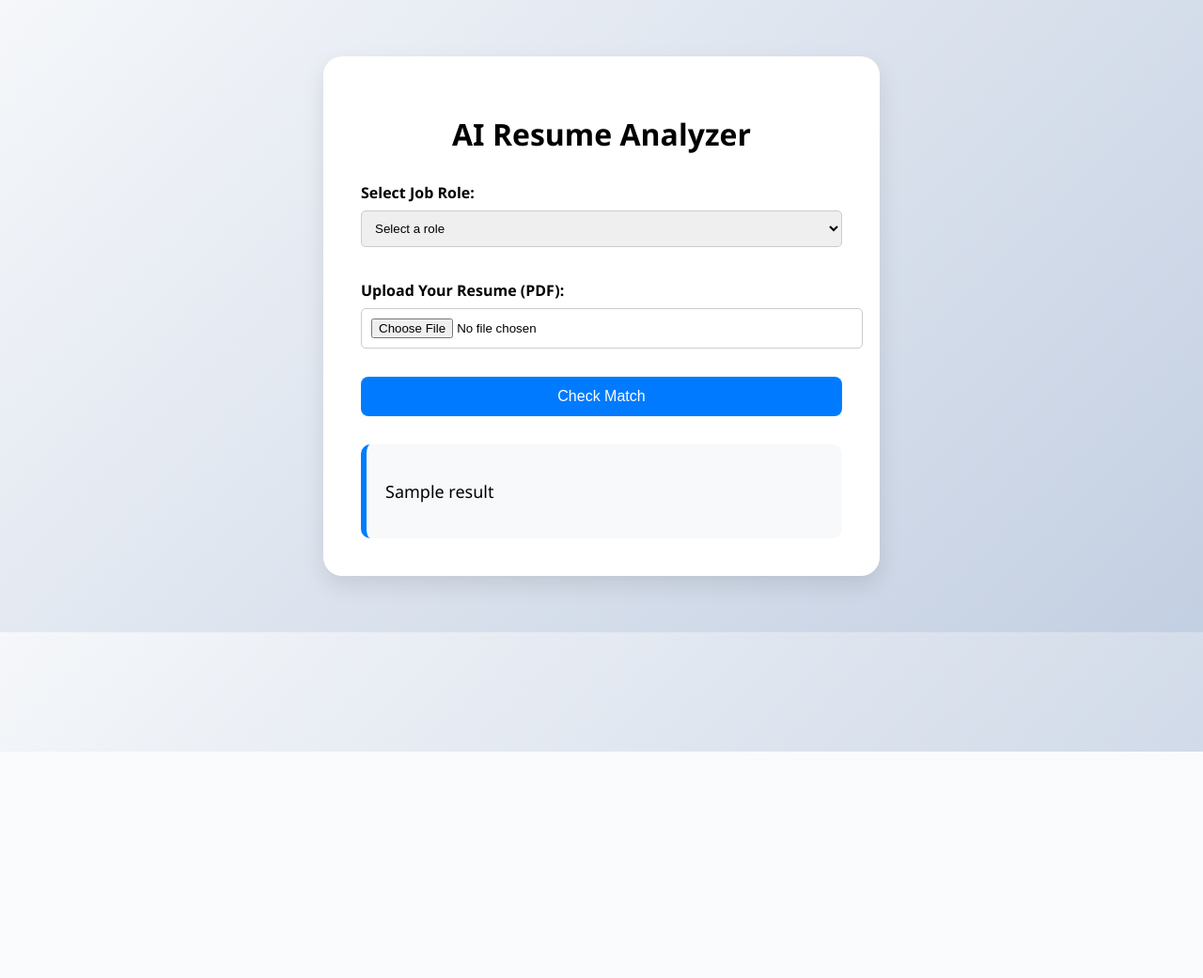
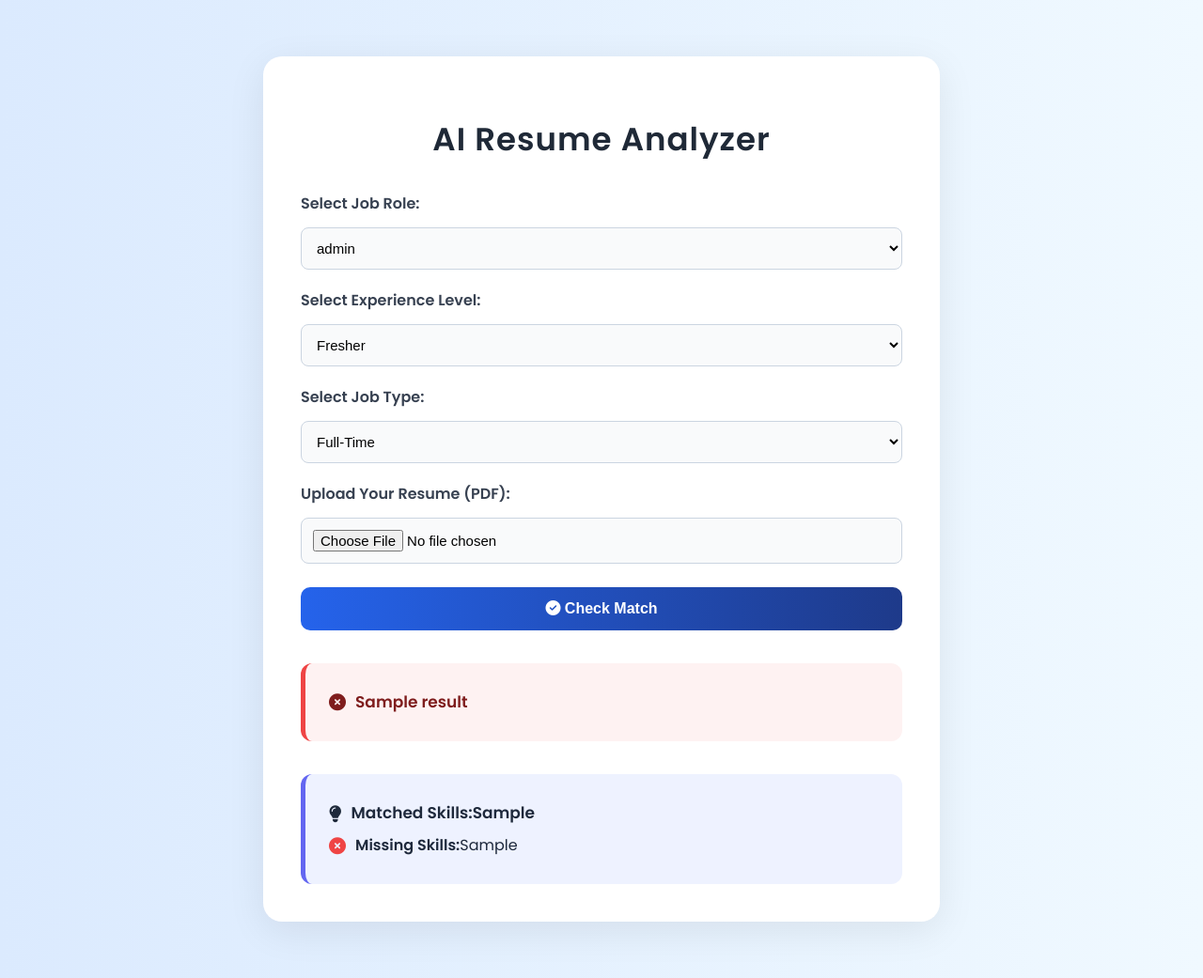
Before and after one commit to sagarc2426/Resume-Analyzer, a Flask app: template templates/index.html in a window 1280 px wide. Shown: the whole page at 94% size. Before the commit the page ends 800 px from the top, so only its background shows below. Run offline with Flask 3, Linux system fonts and the light colour scheme; the template is opened without the code that fills it: most values are stand-ins (such as "Sample title", 1, 10 or a date in 2020).

Commit message:
Enhanced UI design: updated index.html and style.css

```diff
--- a/app.py
+++ b/app.py
@@ -1,48 +1,81 @@
+import os
 from flask import Flask, render_template, request
-import os
-from resume_parser import extract_text_from_pdf, clean_text, match_resume_to_jd
+from resume_parser import extract_text_from_pdf, clean_text, semantic_match, extract_skills, SKILL_SET
 
 app = Flask(__name__)
 UPLOAD_FOLDER = 'resumes'
 app.config['UPLOAD_FOLDER'] = UPLOAD_FOLDER
 
-# Available roles
-JOB_ROLES = {
-    "Software Engineer": "job_roles/software_engineer.txt",
-    "Data Analyst": "job_roles/data_analyst.txt"
-}
+def get_job_roles():
+    roles = {}
+    for filename in os.listdir("job_roles"):
+        if filename.endswith(".txt"):
+            role_name = filename.replace("_", " ").replace(".txt", "").title()
+            roles[role_name] = os.path.join("job_roles", filename)
+    return roles
 
 @app.route("/", methods=["GET", "POST"])
 def index():
     result = ""
+    matched_skills = []
+    missing_skills = []
+    selected_role = ""
+    selected_exp = ""
+    selected_type = ""
+
+    job_roles = get_job_roles()
+
     if request.method == "POST":
-        role = request.form["role"]
-        resume_file = request.files["resume"]
+        role = request.form.get("role")
+        experience = request.form.get("experience")
+        job_type = request.form.get("job_type")
+        resume_file = request.files.get("resume")
 
-        if role not in JOB_ROLES or resume_file.filename == '':
-            result = "Please select a valid role and upload a resume."
+        selected_role = role
+        selected_exp = experience
+        selected_type = job_type
+
+        if not role or role not in job_roles or resume_file.filename == '' or not experience or not job_type:
+            result = "⚠️ Please fill out all fields and upload a resume."
         else:
             resume_path = os.path.join(app.config['UPLOAD_FOLDER'], resume_file.filename)
             resume_file.save(resume_path)
 
             resume_text = clean_text(extract_text_from_pdf(resume_path))
-
-            with open(JOB_ROLES[role], "r") as f:
+            with open(job_roles[role], "r") as f:
                 jd_text = clean_text(f.read())
 
-            score = match_resume_to_jd(resume_text, jd_text)
+            score = semantic_match(resume_text, jd_text)
 
-            if score >= 70:
-                result = f"✅ Yes, your resume matches for the {role} job perfectly! (Score: {score}%)"
+            print("📝 Resume Text:", resume_text[:500])
+            print("📋 JD Text:", jd_text[:500])
+            print("📊 Match Score:", score)
+
+            threshold = {
+                "Fresher": 60,
+                "Intermediate": 70,
+                "Senior": 80
+            }.get(experience, 70)
+
+            if score >= threshold:
+                result = (
+                    f"✅ Yes, your resume matches for the {experience} {job_type} {role} role! (Score: {score}%)"
+                )
             else:
-                result = f"❌ No, your resume does not match well for the {role} role. (Score: {score}%)"
+                result = (
+                    f"❌ No, your resume does not match well for the {experience} {job_type} {role} role. (Score: {score}%)"
+                )
 
-    return render_template("index.html", roles=JOB_ROLES.keys(), result=result)
+            role_skills = SKILL_SET.get(role, [])
+            matched_skills = extract_skills(resume_text, role_skills)
+            missing_skills = list(set(role_skills) - set(matched_skills))
 
-import os
+    return render_template("index.html", roles=job_roles.keys(), result=result,
+                           matched_skills=matched_skills, missing_skills=missing_skills,
+                           selected_role=selected_role, selected_exp=selected_exp, selected_type=selected_type)
 
 if __name__ == "__main__":
     if not os.path.exists("resumes"):
         os.makedirs("resumes")
-    port = int(os.environ.get("PORT", 5000))  # Dynamic port for Render
-    app.run(host="0.0.0.0", port=port)        # Bind to public IP for Render
+    port = int(os.environ.get("PORT", 5000))
+    app.run(host='0.0.0.0', port=port)
--- a/resume_parser.py
+++ b/resume_parser.py
@@ -1,18 +1,48 @@
+import re
+import spacy
 from pdfminer.high_level import extract_text
-from sklearn.feature_extraction.text import TfidfVectorizer
-from sklearn.metrics.pairwise import cosine_similarity
-import re
+
+nlp = spacy.load("en_core_web_md")
 
 def extract_text_from_pdf(pdf_path):
-    return extract_text(pdf_path)
+    try:
+        text = extract_text(pdf_path)
+        print("✅ Extracted resume text:\n", text[:500])
+        return text
+    except Exception as e:
+        print("❌ Failed to extract text from PDF:", e)
+        return ""
 
 def clean_text(text):
+    if not text:
+        return ""
     text = text.lower()
-    text = re.sub(r'[^a-zA-Z0-9\s]', '', text)
+    text = re.sub(r"[^a-z0-9\s]", " ", text)
+    text = re.sub(r"\s+", " ", text).strip()
     return text
 
-def match_resume_to_jd(resume_text, jd_text):
-    vectorizer = TfidfVectorizer()
-    vectors = vectorizer.fit_transform([jd_text, resume_text])
-    score = cosine_similarity(vectors[0:1], vectors[1:2])[0][0]
-    return round(score * 100, 2)
+def semantic_match(resume_text, jd_text):
+    if not resume_text or not jd_text:
+        print("❌ One or both texts are empty!")
+        return 0.0
+    doc1 = nlp(resume_text)
+    doc2 = nlp(jd_text)
+    similarity = doc1.similarity(doc2)
+    print(f"📊 Semantic similarity score: {similarity}")
+    return round(similarity * 100, 2)
+
+def extract_skills(text, keywords):
+    found = []
+    text = text.lower()
+    for skill in keywords:
+        if re.search(rf"\b{re.escape(skill.lower())}\b", text):
+            found.append(skill)
+    return found
+
+SKILL_SET = {
+    "Software Engineer": ["python", "flask", "sql", "git", "api", "javascript"],
+    "Data Analyst": ["python", "sql", "excel", "tableau", "statistics"],
+    "Machine Learning Engineer": ["python", "pandas", "sklearn", "tensorflow", "nlp"],
+    "Frontend Developer": ["html", "css", "javascript", "react", "typescript"],
+    "Backend Developer": ["nodejs", "express", "mongodb", "api", "docker"]
+}
--- /dev/null
+++ b/static/style-v2.css
@@ -0,0 +1,108 @@
+@import url('https://fonts.googleapis.com/css2?family=Poppins:wght@400;600&display=swap');
+@import url('https://cdnjs.cloudflare.com/ajax/libs/font-awesome/6.4.0/css/all.min.css');
+
+body {
+    font-family: 'Poppins', sans-serif;
+    background: linear-gradient(to right, #dbeafe, #f0f9ff);
+    margin: 0;
+    padding: 0;
+}
+
+.container {
+    width: 50%;
+    margin: 60px auto;
+    padding: 40px;
+    background: #ffffff;
+    border-radius: 20px;
+    box-shadow: 0 10px 40px rgba(0, 0, 0, 0.08);
+    transition: all 0.3s ease;
+}
+
+h1 {
+    text-align: center;
+    font-size: 34px;
+    margin-bottom: 30px;
+    color: #1f2937;
+    letter-spacing: 1px;
+}
+
+label {
+    display: block;
+    margin: 20px 0 8px;
+    font-weight: 600;
+    color: #374151;
+}
+
+select,
+input[type="file"] {
+    width: 100%;
+    padding: 12px;
+    margin-top: 5px;
+    font-size: 15px;
+    border: 1px solid #cbd5e1;
+    border-radius: 8px;
+    background: #f9fafb;
+    box-sizing: border-box;
+}
+
+button {
+    width: 100%;
+    padding: 14px;
+    margin-top: 25px;
+    font-size: 16px;
+    font-weight: 600;
+    background: linear-gradient(to right, #2563eb, #1e3a8a);
+    color: #fff;
+    border: none;
+    border-radius: 10px;
+    cursor: pointer;
+    transition: background 0.4s ease;
+}
+
+button:hover {
+    background: linear-gradient(to right, #1e40af, #1e3a8a);
+}
+
+.result-box {
+    margin-top: 35px;
+    padding: 20px 25px;
+    border-radius: 12px;
+    font-size: 16px;
+    line-height: 1.6;
+    background-color: #f1f5f9;
+    border-left: 5px solid #38bdf8;
+    color: #1e293b;
+}
+
+.result-box.success {
+    border-left-color: #10b981;
+    color: #065f46;
+    background: #ecfdf5;
+}
+
+.result-box.error {
+    border-left-color: #ef4444;
+    color: #7f1d1d;
+    background: #fef2f2;
+}
+
+.result-box.skills {
+    border-left-color: #6366f1;
+    background: #eef2ff;
+}
+
+.result-box p {
+    margin: 8px 0;
+    display: flex;
+    align-items: center;
+}
+
+.result-box p i {
+    margin-right: 10px;
+    font-size: 18px;
+}
+
+.result-box p:first-child {
+    font-weight: 600;
+    font-size: 17px;
+}
--- a/static/style.css
+++ /dev/null
@@ -1,57 +0,0 @@
-body {
-    font-family: 'Segoe UI', sans-serif;
-    background: linear-gradient(135deg, #f5f7fa, #c3cfe2);
-    margin: 0;
-    padding: 0;
-}
-
-.container {
-    width: 40%;
-    margin: 60px auto;
-    padding: 40px;
-    background: white;
-    border-radius: 20px;
-    box-shadow: 0px 10px 25px rgba(0,0,0,0.1);
-}
-
-h1 {
-    text-align: center;
-    margin-bottom: 30px;
-}
-
-label {
-    display: block;
-    margin-top: 15px;
-    font-weight: bold;
-}
-
-input[type="file"],
-select {
-    width: 100%;
-    padding: 10px;
-    margin-top: 8px;
-    margin-bottom: 20px;
-    border-radius: 5px;
-    border: 1px solid #ccc;
-}
-
-button {
-    width: 100%;
-    padding: 12px;
-    background-color: #007bff;
-    color: white;
-    font-size: 16px;
-    border: none;
-    border-radius: 8px;
-    cursor: pointer;
-    margin-top: 10px;
-}
-
-.result-box {
-    margin-top: 30px;
-    padding: 20px;
-    font-size: 18px;
-    border-radius: 10px;
-    background-color: #f8f9fa;
-    border-left: 6px solid #007bff;
-}
--- a/templates/index.html
+++ b/templates/index.html
@@ -1,31 +1,58 @@
 <!DOCTYPE html>
-<html>
+<html lang="en">
 <head>
-    <title>Resume Analyzer</title>
-    <link rel="stylesheet" href="/static/style.css">
+    <meta charset="UTF-8">
+    <title>AI Resume Analyzer</title>
+    <link rel="stylesheet" href="{{ url_for('static', filename='style-v2.css') }}">
+    <link href="https://fonts.googleapis.com/css2?family=Poppins:wght@400;600&display=swap" rel="stylesheet">
+    <link href="https://cdnjs.cloudflare.com/ajax/libs/font-awesome/6.4.0/css/all.min.css" rel="stylesheet">
 </head>
 <body>
     <div class="container">
         <h1>AI Resume Analyzer</h1>
+
         <form method="POST" enctype="multipart/form-data">
             <label for="role">Select Job Role:</label>
             <select name="role" id="role" required>
-                <option value="" disabled selected>Select a role</option>
+                <option value="" disabled>Select a role</option>
                 {% for role in roles %}
-                <option value="{{ role }}">{{ role }}</option>
+                <option value="{{ role }}" {% if role == selected_role %}selected{% endif %}>{{ role }}</option>
                 {% endfor %}
             </select>
 
+            <label for="experience">Select Experience Level:</label>
+            <select name="experience" id="experience" required>
+                <option value="" disabled>Select experience</option>
+                <option value="Fresher" {% if selected_exp == 'Fresher' %}selected{% endif %}>Fresher</option>
+                <option value="Intermediate" {% if selected_exp == 'Intermediate' %}selected{% endif %}>Intermediate</option>
+                <option value="Senior" {% if selected_exp == 'Senior' %}selected{% endif %}>Senior</option>
+            </select>
+
+            <label for="job_type">Select Job Type:</label>
+            <select name="job_type" id="job_type" required>
+                <option value="" disabled>Select job type</option>
+                <option value="Full-Time" {% if selected_type == 'Full-Time' %}selected{% endif %}>Full-Time</option>
+                <option value="Part-Time" {% if selected_type == 'Part-Time' %}selected{% endif %}>Part-Time</option>
+                <option value="Internship" {% if selected_type == 'Internship' %}selected{% endif %}>Internship</option>
+            </select>
+
             <label for="resume">Upload Your Resume (PDF):</label>
-            <input type="file" name="resume" accept=".pdf" required>
+            <input type="file" name="resume" id="resume" accept=".pdf" required>
 
-            <button type="submit">Check Match</button>
+            <button type="submit"><i class="fas fa-check-circle"></i> Check Match</button>
         </form>
 
         {% if result %}
-        <div class="result-box">
-            <p>{{ result }}</p>
+        <div class="result-box {% if 'Yes' in result %}success{% else %}error{% endif %}">
+            <p><i class="fas {% if 'Yes' in result %}fa-check-circle{% else %}fa-times-circle{% endif %}"></i> {{ result }}</p>
         </div>
+
+        {% if matched_skills %}
+        <div class="result-box skills">
+            <p><i class="fas fa-lightbulb"></i> <strong>Matched Skills:</strong> {{ matched_skills | join(', ') }}</p>
+            <p><i class="fas fa-times-circle" style="color: #ef4444;"></i> <strong>Missing Skills:</strong> {{ missing_skills | join(', ') }}</p>
+        </div>
+        {% endif %}
         {% endif %}
     </div>
 </body>
```
Also changed, not shown: job_roles/data_analyst.txt (+13 -1 lines), job_roles/software_engineer.txt (+17 -1 lines).
